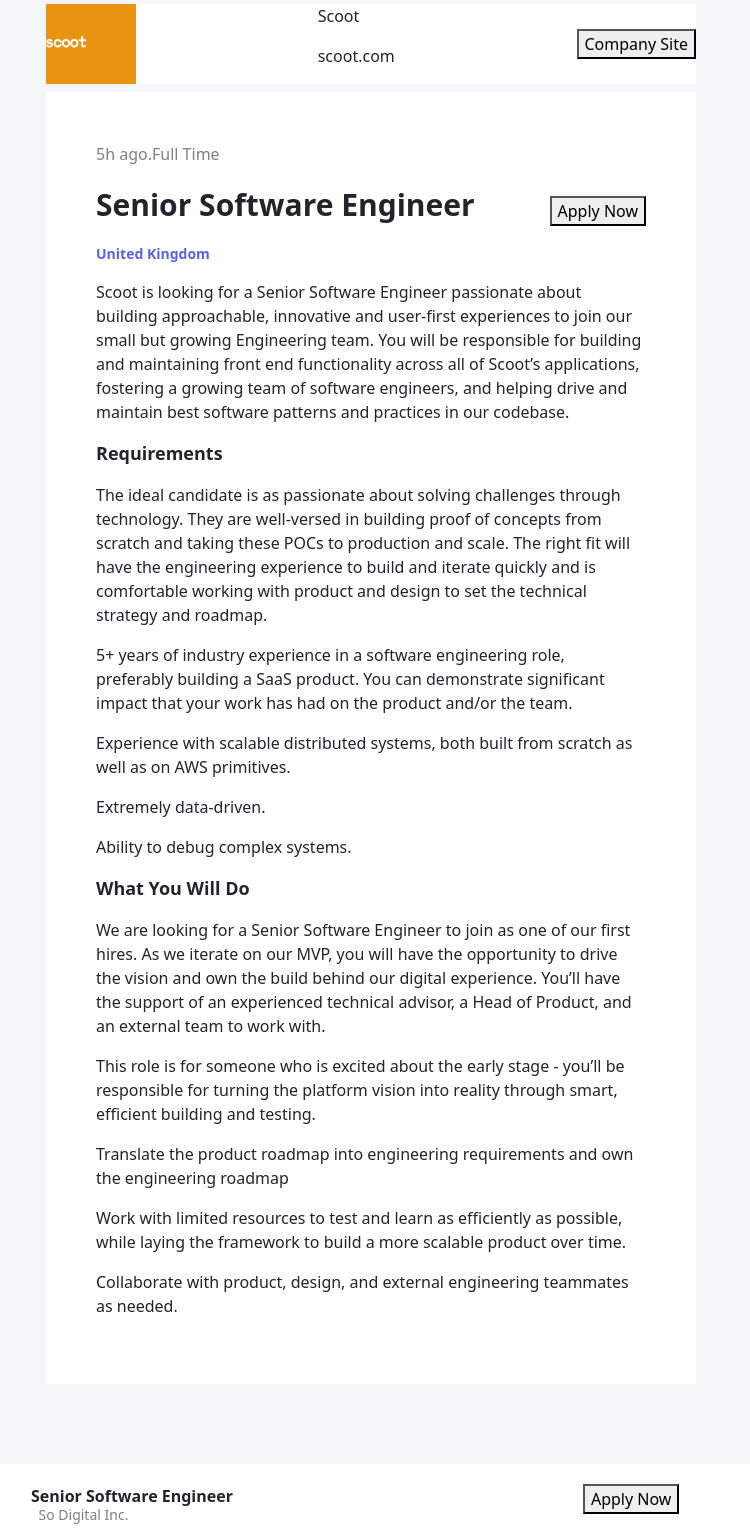
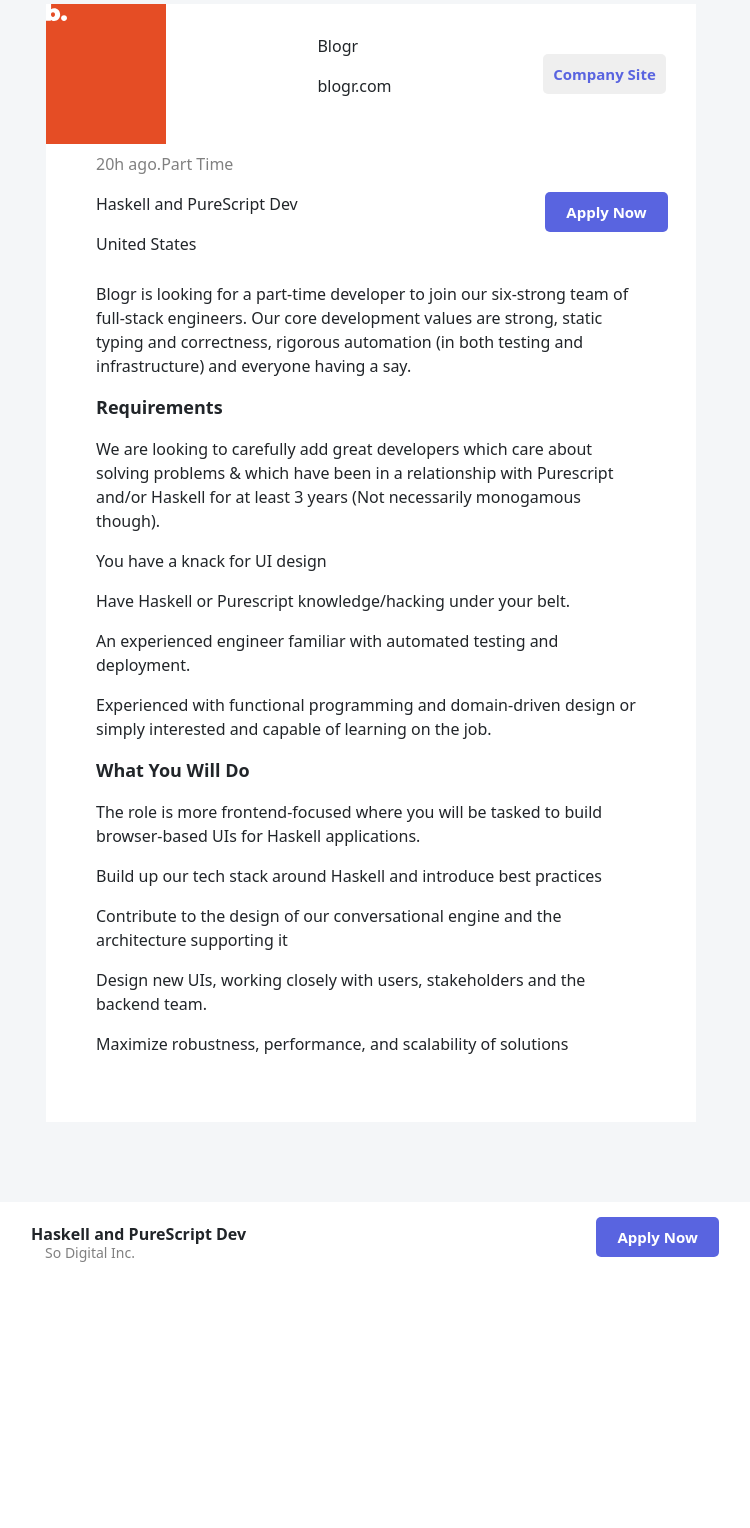
Before and after one commit to EnochArmah-Quaye/Job-board, a plain HTML site: page blogr.html in a window 1280 px wide. Shown: the part 168-1696 px from the top of the page, without its empty margins (269-1019 px from the left). After the commit the page ends 1440 px from the top, so only its background shows below. Drawn offline with nearby package versions, Linux system fonts and the light colour scheme.

Commit message:
Eleventh commit
11

```diff
--- a/blogr.html
+++ b/blogr.html
@@ -22,12 +22,12 @@
 
           </div>
           <div id="title">
-            <div id="title-i">
-            <img src="logos/scoot.svg" alt="" />
+            <div id="title-2">
+            <img src="logos/blogr.svg" alt="" />
             </div>
             <div id="cw">
-            <p id="companyA"></p>
-            <p id="website">scoot.com</p>
+            <p id="companyB"></p>
+            <p id="website2">blogr.com</p>
             </div>
             <button id="bt4"> <a href="https://example.com/scoot"></a>Company Site</button>
           </div>
@@ -38,43 +38,43 @@
          <div id="content-i">
         <div id="content-ii">
         <div id="tc">
-        <p id="time"></p>
+        <p id="time1"></p>
         <p>.</p>
-        <p id="contra"></p>
+        <p id="contra1"></p>
         </div>
-        <p id="posi"></p>
-        <p id="loca"></p>
+        <p id="posi1"></p>
+        <p id="loca1"></p>
         </div>
         <button id="bt3">Apply Now</button>
         </div>
-        <p id="desc"> </p>
+        <p id="desc1"> </p>
         <p class="RW">Requirements</p>
-        <p id="require"></p>
+        <p id="require1"></p>
 
 
-                <p id="require-i"></p>
-                <p id="require-ii"></p>
-                <p id="require-iii"></p>
-                <p id="require-iv"></p>
+                <p id="require-i1"></p>
+                <p id="require-ii1"></p>
+                <p id="require-iii1"></p>
+                <p id="require-iv1"></p>
 
 
         <p class="RW">What You Will Do</p>
-        <p id="what"></p>
-        <p id="what-i"></p>
-        <p id="what-ii"></p>
-        <p id="what-iii"></p>
-        <p id="what-iv"></p>
+        <p id="what1"></p>
+        <p id="what-i1"></p>
+        <p id="what-ii1"></p>
+        <p id="what-iii1"></p>
+        <p id="what-iv1"></p>
         </div>
       </div>
       <footer>
-        <div id="ft">
-        <p id="fot"></p>
-        <p id="fotw">So Digital Inc.</p>
+        <div id="ft1">
+        <p id="fot1"></p>
+        <p id="fotw1">So Digital Inc.</p>
         </div>
         <button id="bt3">Apply Now</button>
       </footer>
     </div>
     <script src="index.js" type="text/javaScript"></script>
-    <script src="pages.js" type="text/javaScript"></script>
+    <script src="pages1.js" type="text/javaScript"></script>
 </body>
 </html>
--- a/index.js
+++ b/index.js
@@ -5,7 +5,6 @@ fetch('data.json')
     return response.json();
 })
 .then(function(data){
-    let lo= data[0].image;
 
 
 
--- a/pages.js
+++ b/pages.js
@@ -11,9 +11,9 @@ fetch('data.json')
     document.getElementById("desc").innerHTML= product[0].description;
     document.getElementById("require").innerHTML= product[0].requirements.content;
     document.getElementById("require-i").innerHTML= product[0].requirements.items[0];
-    document.getElementById("require-ii").innerHTML= product[0].requirements.items[1]
-    document.getElementById("require-iii").innerHTML= product[0].requirements.items[2]
-    document.getElementById("require-iv").innerHTML= product[0].requirements.items[3]
+    document.getElementById("require-ii").innerHTML= product[0].requirements.items[1];
+    document.getElementById("require-iii").innerHTML= product[0].requirements.items[2];
+    document.getElementById("require-iv").innerHTML= product[0].requirements.items[3];
     document.getElementById("what").innerHTML= product[0].role.content;
     document.getElementById("what-i").innerHTML= product[0].role.items[0];
     document.getElementById("what-ii").innerHTML= product[0].role.items[1];
@@ -23,3 +23,6 @@ fetch('data.json')
 
 
   })
+  .catch(function(err){
+    console.log(err);
+  })
--- /dev/null
+++ b/pages1.js
@@ -0,0 +1,30 @@
+
+
+
+fetch('data.json')
+ .then(function(response){
+    return response.json();
+ })
+ .then(function(data){
+    document.getElementById("companyB").innerHTML = data[1].company;
+    document.getElementById("time1").innerHTML = data[1].postedAt;
+    document.getElementById("contra1").innerHTML = data[1].contract;
+    document.getElementById("posi1").innerHTML = data[1].position;
+    document.getElementById("loca1").innerHTML= data[1].location;
+    document.getElementById("desc1").innerHTML= data[1].description;
+    document.getElementById("require1").innerHTML= data[1].requirements.content;
+    document.getElementById("require-i1").innerHTML= data[1].requirements.items[0];
+    document.getElementById("require-ii1").innerHTML= data[1].requirements.items[1]
+    document.getElementById("require-iii1").innerHTML= data[1].requirements.items[2]
+    document.getElementById("require-iv1").innerHTML= data[1].requirements.items[3]
+    document.getElementById("what1").innerHTML= data[1].role.content;
+    document.getElementById("what-i1").innerHTML= data[1].role.items[0];
+    document.getElementById("what-ii1").innerHTML= data[1].role.items[1];
+    document.getElementById("what-iii1").innerHTML= data[1].role.items[2];
+    document.getElementById("what-iv1").innerHTML= data[1].role.items[3];
+    document.getElementById("fot1").innerHTML= data[1].position;
+
+   })
+   .catch(function(err){
+      console.log(err);
+   })
--- a/styles.css
+++ b/styles.css
@@ -244,6 +244,35 @@ margin: -40px 0 10px 10px;
     padding: 10px 0 0 12px ;
 }
 
+#bt1 {
+    background-color: #5964E0;
+    color: white;
+    width: 123px;
+    height: 40px;
+    margin: -5px 15px 0 0 ;
+    border-style: none;
+    border-radius: 5px;
+    font-size: 15px;
+}
+
+#bt {
+    background-color: #5964E0;
+    color: white;
+    width: 123px;
+    height: 40px;
+    margin: 0px 15px 50px 0 ;
+    border-style: none;
+    border-radius: 5px;
+    font-size: 15px;
+}
+
+
+
+
+
+
+
+
 /* Scoot styles*/
 #body {
     background-color: #F4F6F8;
@@ -344,3 +373,74 @@ footer {
     color: gray;
     font-size: 14px;
 }
+
+#bt4 {
+    background-color: #5964E0  0.10000000149011612;
+    color: #5964E0;
+    width: 123px;
+    height: 40px;
+    margin: 50px 30px 50px 0 ;
+    border-style: none;
+    border-radius: 5px;
+    font-size: 15px;
+    font-weight: 700;
+}
+
+#bt3 {
+    background-color: #5964E0  ;
+    color: white;
+    width: 123px;
+    height: 40px;
+    margin: 50px -22px 50px 0 ;
+    border-style: none;
+    border-radius: 5px;
+    font-size: 15px;
+    font-weight: 700;
+}
+
+
+
+
+
+
+/* Blogr.com style */
+#title-2 {
+    background-color: #E54D25;
+    height: 100%;
+    width: 120px
+}
+
+#ft1 {
+    margin: 10px 350px 0 300px ;
+}
+#fot1 {
+    font-weight: 700;
+}
+#fotw1 {
+    margin: -20px 0 0 -97px ;
+    color: gray;
+    font-size: 14px;
+}
+
+
+
+
+
+/* Vector.com styles*/
+#title-3 {
+    background-color: #34353F;
+    height: 100%;
+    width: 120px
+}
+
+#ft2 {
+    margin: 10px 350px 0 300px ;
+}
+#fot2 {
+    font-weight: 700;
+}
+#fotw2 {
+    margin: -20px 0 0 -97px ;
+    color: gray;
+    font-size: 14px;
+}
```
Also changed, not shown: index.html (+1 -1 lines), pages2.js (added, +25 -0 lines), vector.html (+23 -23 lines).
